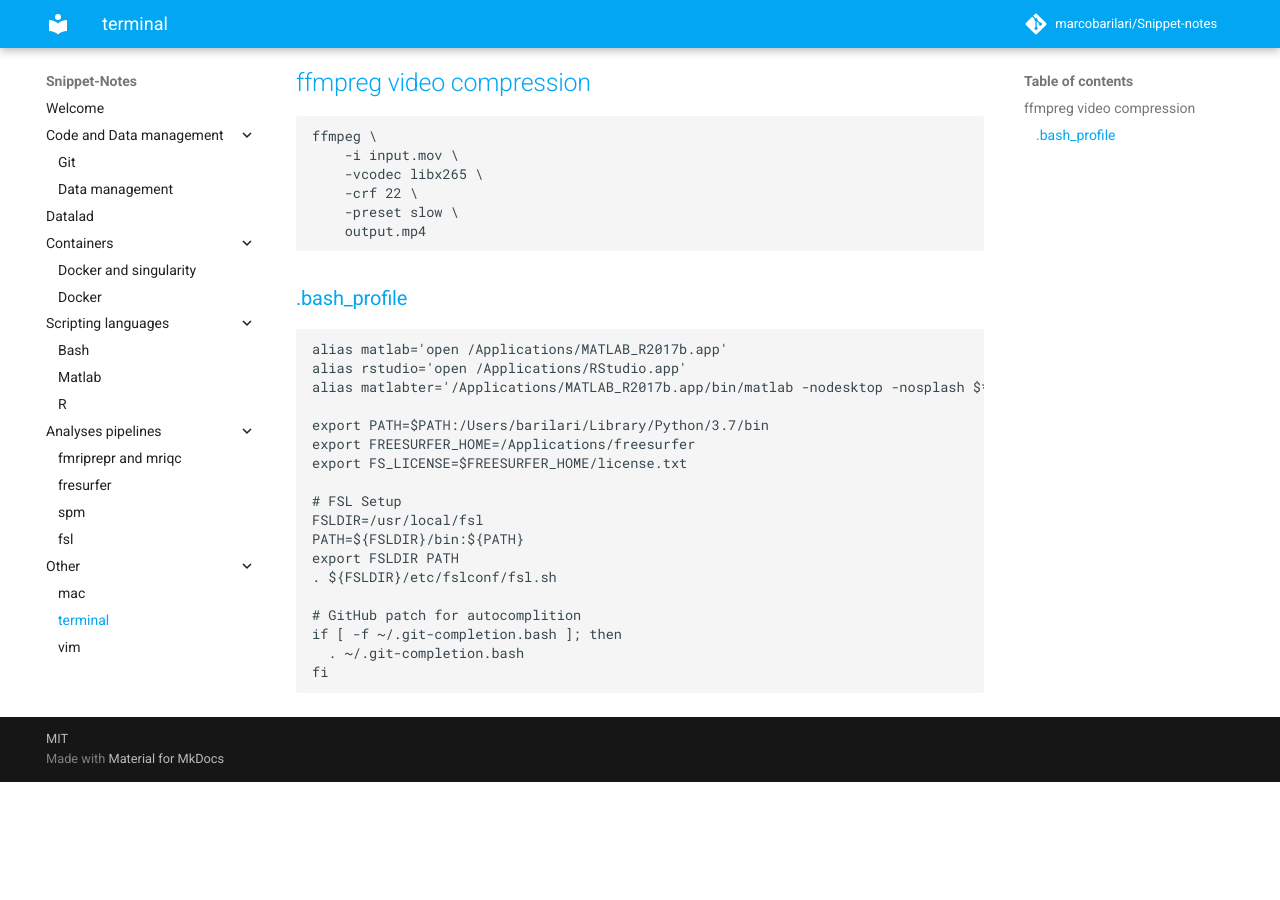
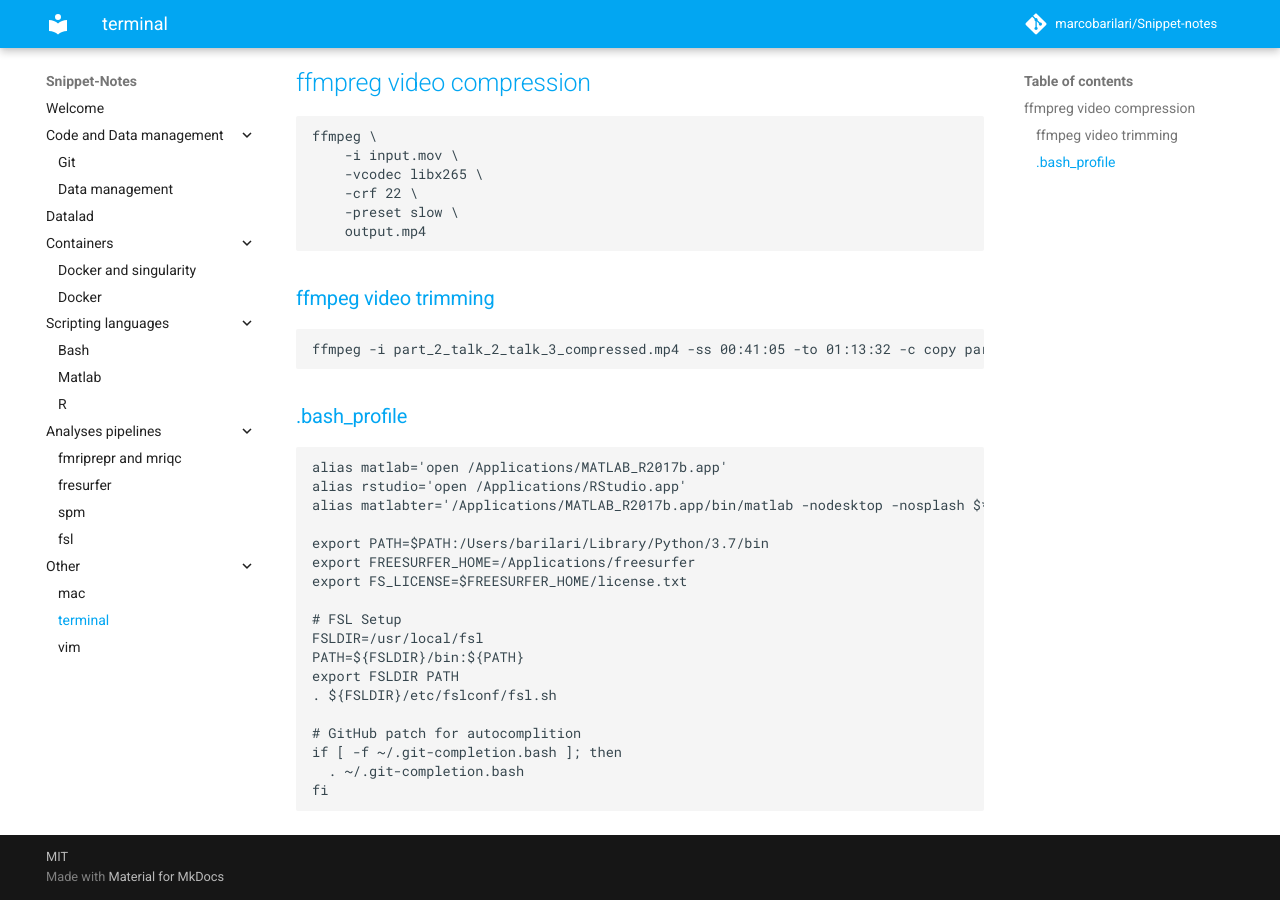
Before and after one commit to marcobarilari/Snippet-notes, an MkDocs documentation site: the page built from docs/terminal.md, in a window 1280 px wide and 900 px high, scrolled down 1099 px. Built offline with MkDocs 1.6.1 and Material for MkDocs 9.7.7, drawn with Linux system fonts in a browser that asks for light colours; comment, search, counter and statistics services are not loaded; before the commit the page ends 1881 px from its top, so only the background shows below that.

Commit message:
Update terminal.md

````diff
--- a/docs/terminal.md
+++ b/docs/terminal.md
@@ -60,6 +60,11 @@ ffmpeg \
     output.mp4
 ```
 
+### ffmpeg video trimming
+```bash
+ffmpeg -i part_2_talk_2_talk_3_compressed.mp4 -ss 00:41:05 -to 01:13:32 -c copy part_3_talk_3_compressed.mp4
+```
+
 ### .bash_profile
 
 ```bash_profile
````
